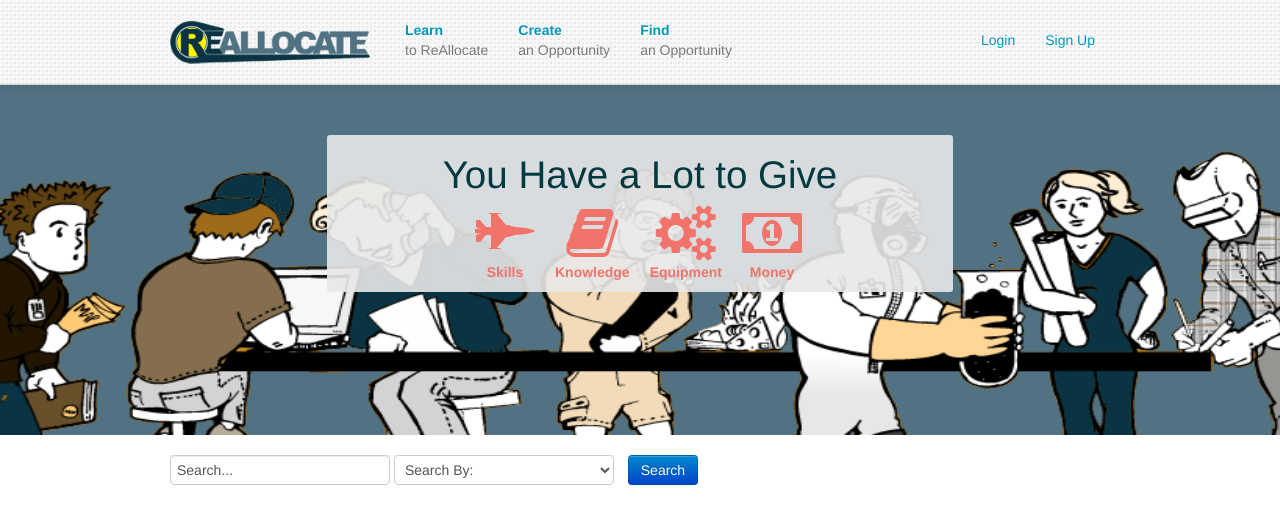
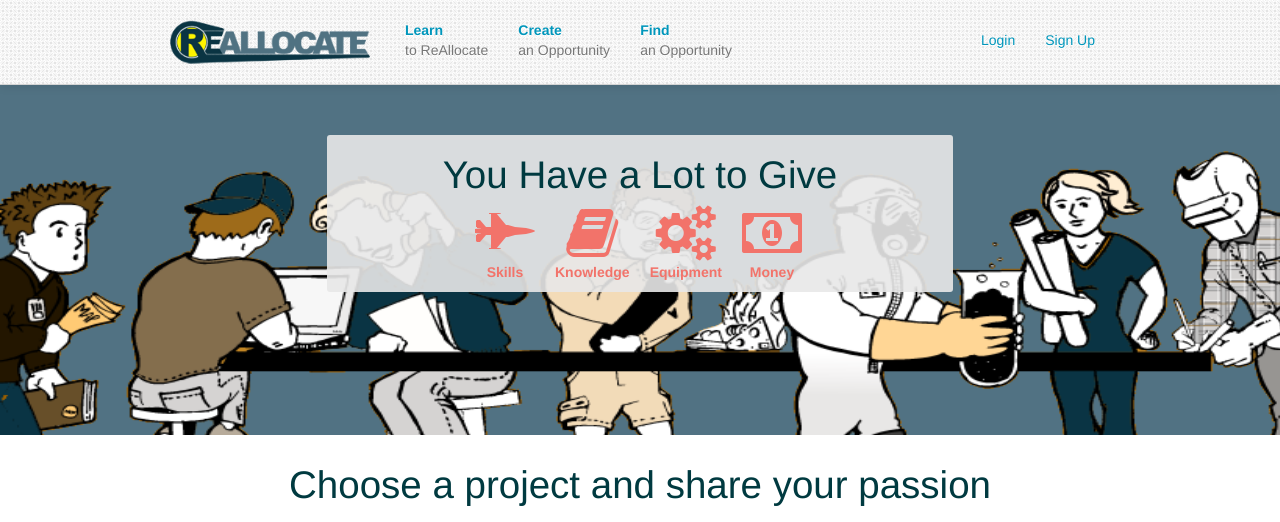
Before and after one commit to reallocate/reallocate, a Django app: page / in a window 1280 px wide. Shown: the top 522 px of the page. Run offline with Django 3.2, Linux system fonts and the light colour scheme; data comes from the database, SQL or seed files in the repository; parts of the project's set-up code (start-up, migrations or seed data) failed here and were passed over; some libraries are stand-ins or nearby versions.

Commit message:
Added home page slogan

```diff
--- a/website/templates/homepage.html
+++ b/website/templates/homepage.html
@@ -23,6 +23,10 @@
 
     .home-search {
         margin: 0 0 20px;
+    }
+    .home-slogan {
+        margin: 0 0 20px;
+        text-align: center;
     }
 
     footer {
@@ -67,7 +71,7 @@
 {% endblock %}
 
 {% block maincontent %}
-    <div class="row-fluid home-search">
+   <!-- <div class="row-fluid home-search">
         <form action="" method="post">{% csrf_token %}
                 <input type="text"  name="search" id="search" value="Search..."onclick="if(this.value=='Search...'){this.value=''}"
                 onblur="if(this.value==''){this.value='Search...'}">
@@ -80,7 +84,10 @@
                 </select>
                 <input type="submit" class="btn btn-primary" value="Search" style="margin-top:-10px;margin-left:10px;">
         </form>
-    </div>
+    </div> -->
+
+    <div class="home-slogan"><h1>Choose a project and share your passion</h1></div>
+
     <div class="row projects_row">
         {% for project in projects %}
             {% include "includes/project-pane.html" %}
--- a/website/templates/includes/project-pane.html
+++ b/website/templates/includes/project-pane.html
@@ -2,6 +2,7 @@
     .project-container {
         margin-bottom: 30px;
         height: 510px;
+        background-color: #f9f9f9;
         box-shadow: 1px 2px 3px #808080;
         -moz-box-shadow: 1px 2px 3px #808080;
         -webkit-box-shadow: 1px 2px 3px #808080;
```
